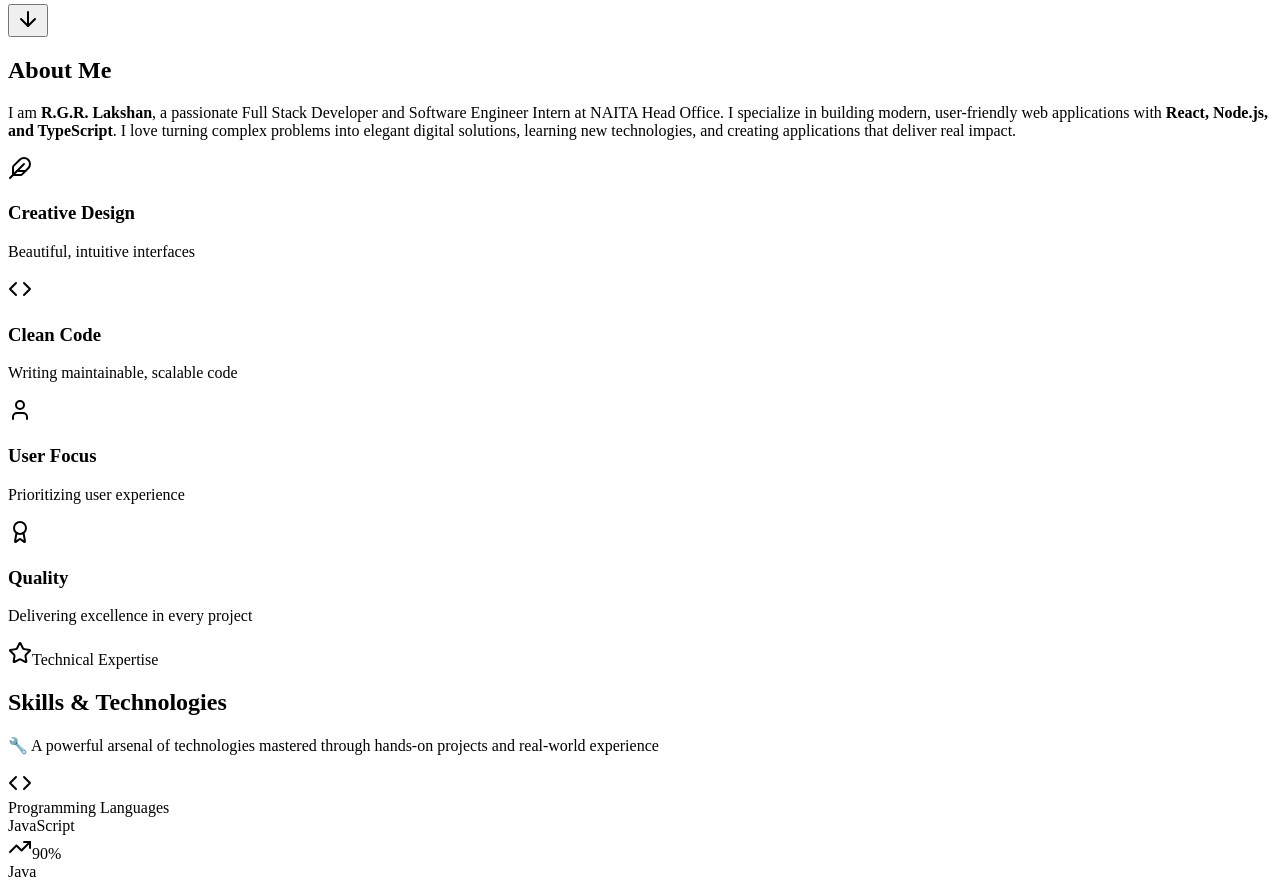
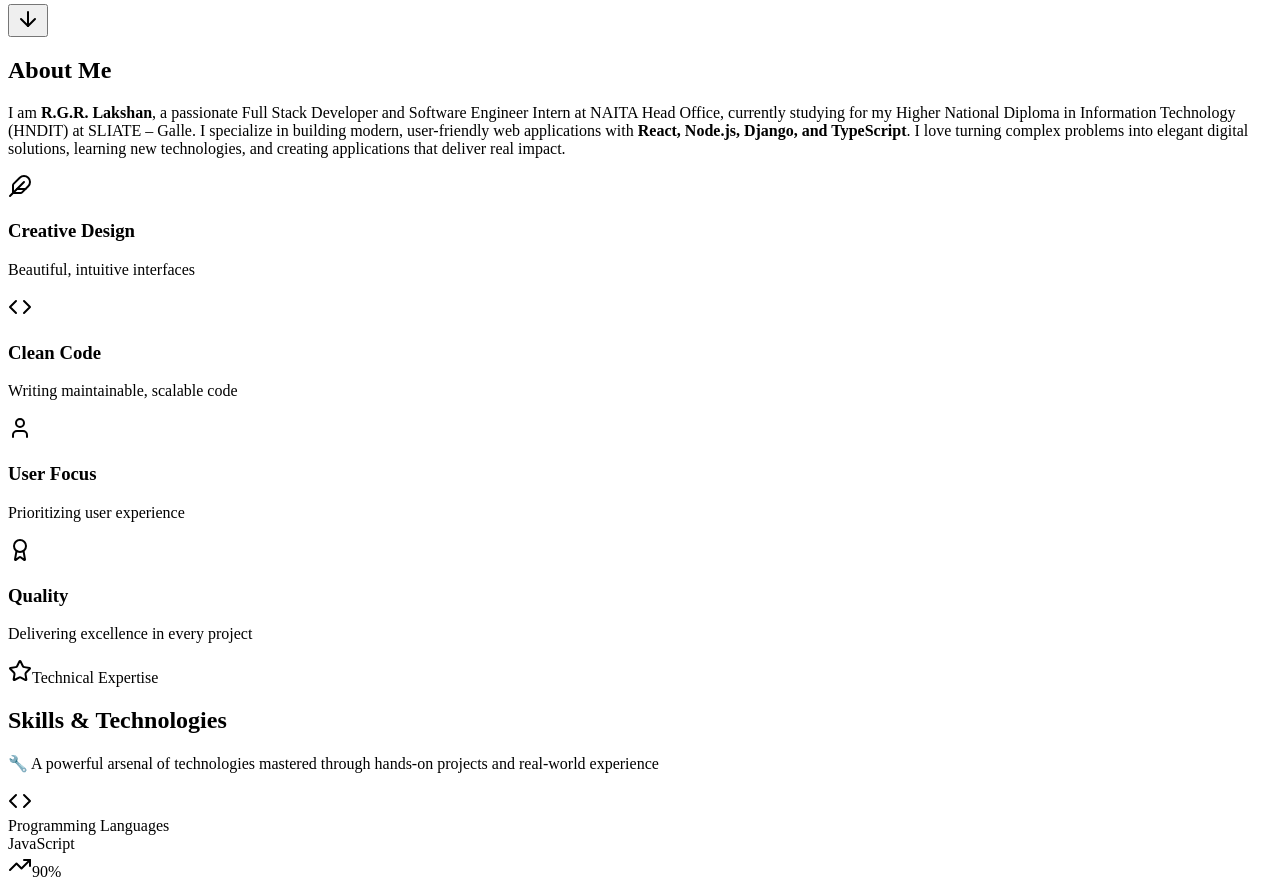
Before and after one commit to LakshanRamawickrama/Updated_Portfolio, a React (Vite) app in the folder frontend/client/: page / in a window 1280 px wide. Shown: the part 1578-2460 px from the top of the page. Built offline with nearby package versions, Linux system fonts and the light colour scheme.

Commit message:
updated about me

```diff
--- a/frontend/client/src/components/About.tsx
+++ b/frontend/client/src/components/About.tsx
@@ -50,7 +50,9 @@ export function AboutMe() {
           whileInView={{ opacity: 1, y: 0 }}
           transition={{ duration: 0.8, delay: 0.2 }}
         >
-          I am <strong>R.G.R. Lakshan</strong>, a passionate Full Stack Developer and Software Engineer Intern at <span className="text-primary font-semibold">NAITA Head Office</span>. I specialize in building modern, user-friendly web applications with <strong>React, Node.js, and TypeScript</strong>.
+          I am <strong>R.G.R. Lakshan</strong>, a passionate Full Stack Developer and Software Engineer Intern at <span className="text-primary font-semibold">NAITA Head Office</span>,
+          currently studying for my <span className="text-primary font-semibold">Higher National Diploma in Information Technology (HNDIT)</span> at <span className="text-primary font-semibold">SLIATE – Galle</span>.
+          I specialize in building modern, user-friendly web applications with <strong>React, Node.js, Django, and TypeScript</strong>.
           I love turning complex problems into elegant digital solutions, learning new technologies, and creating applications that deliver real impact.
         </motion.p>
 
```
